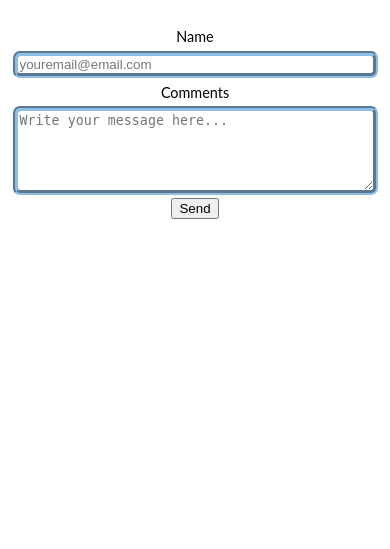
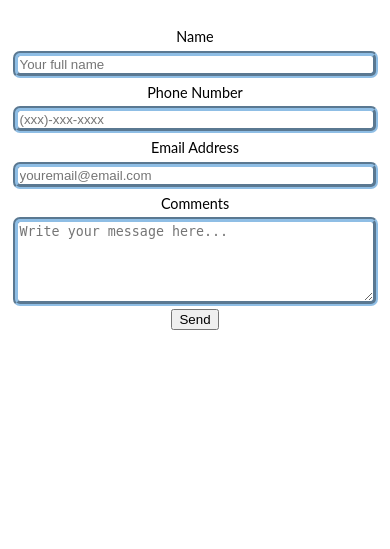
Before and after one commit to jaadyyah/Uplift-Capstone, a Flask app: page /contact_us in a window 390 px wide. Shown: the part 91-640 px from the top of the page. Run offline with Flask 3, Linux system fonts and the light colour scheme.

Commit message:
added name and phone number to about us page

```diff
--- a/templates/contact_us.html
+++ b/templates/contact_us.html
@@ -24,6 +24,25 @@
                 <div>
                     <p>Name</p>
                     <input
+                        type="name"
+                        id=""name"
+                        name="name"
+                        placeholder="Your full name"
+                        required
+                    >
+                </div>
+                <div>
+                    <p>Phone Number</p>
+                    <input
+                        type="tel"
+                        id="phone"
+                        name="phone"
+                        placeholder="(xxx)-xxx-xxxx"
+                    >
+                </div>
+                <div>
+                    <p>Email Address</p>
+                    <input
                         type="email"
                         id="email"
                         name="email"
```
